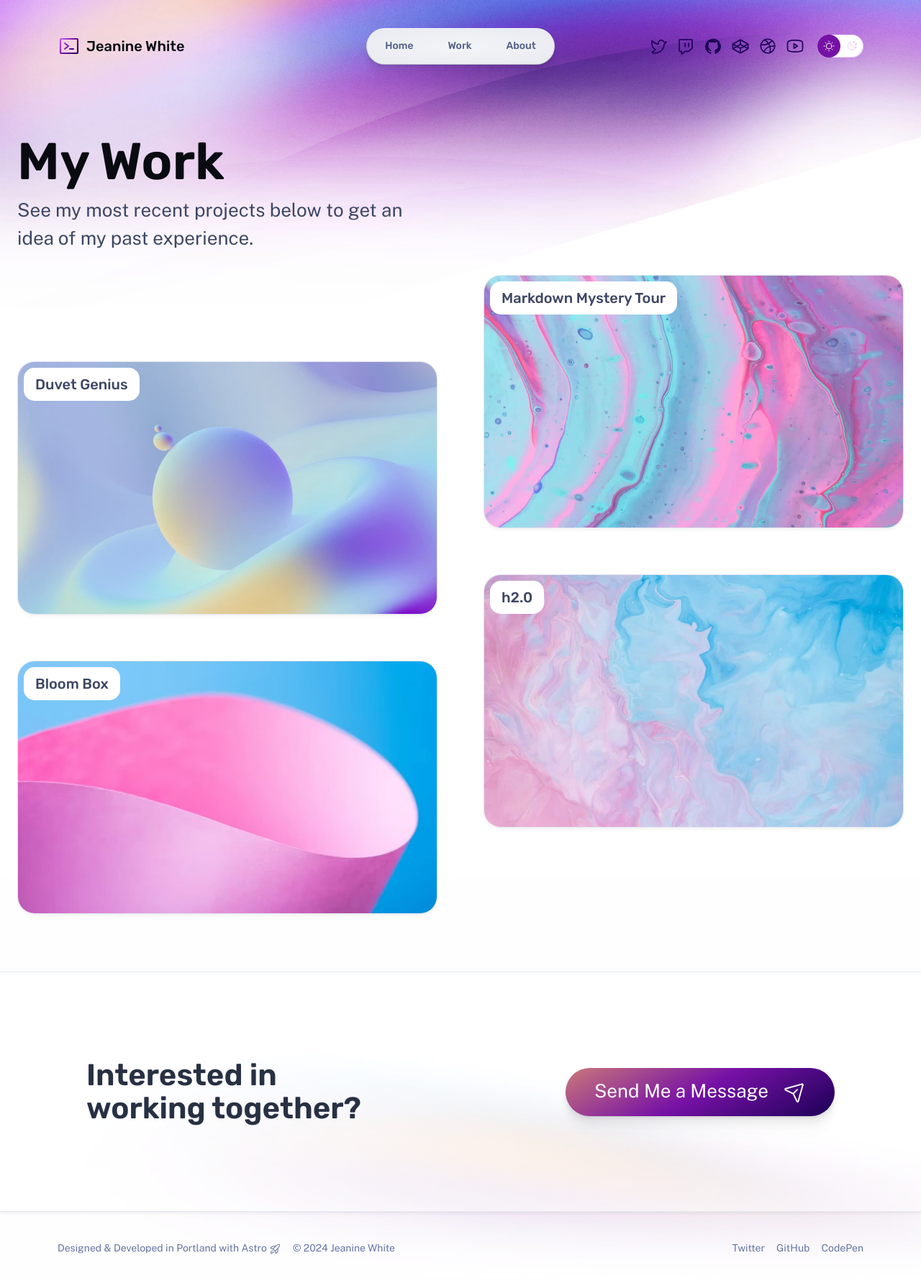
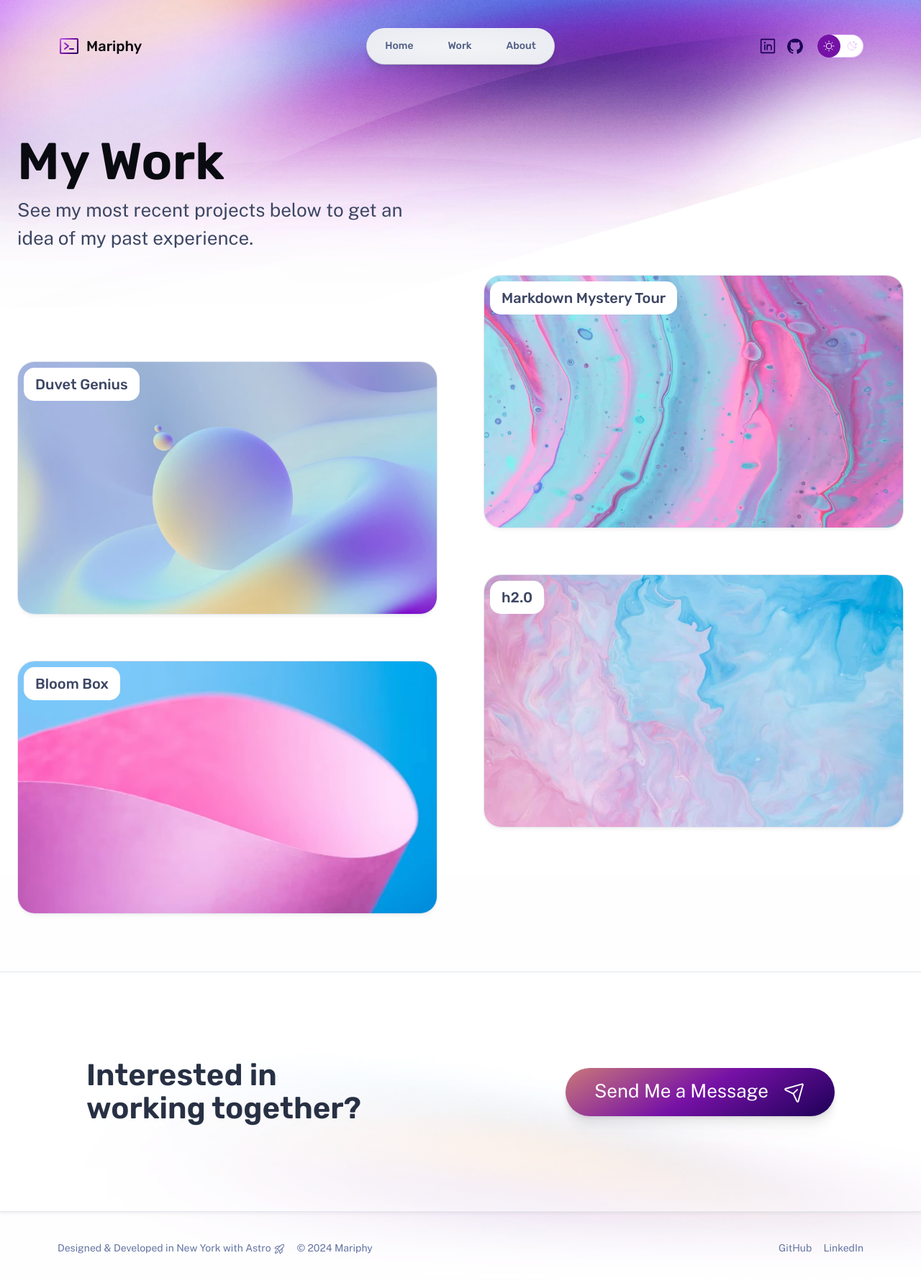
Before and after one commit to Mariphy/Mariphy.github.io, an Astro site: page /work in a window 1280 px wide. Shown: the whole page at 72% size. Built offline with nearby package versions, Linux system fonts and the light colour scheme; Astro itself is replaced by a stand-in of ours.

Commit message:
update footer and nav

```diff
--- a/src/components/Footer.astro
+++ b/src/components/Footer.astro
@@ -6,15 +6,14 @@ const currentYear = new Date().getFullYear();
 <footer>
 	<div class="group">
 		<p>
-			Designed & Developed in Portland with <a href="https://astro.build/">Astro</a>
+			Designed & Developed in New York with <a href="https://astro.build/">Astro</a>
 			<Icon icon="rocket-launch" size="1.2em" />
 		</p>
-		<p>&copy; {currentYear} Jeanine White</p>
+		<p>&copy; {currentYear} Mariphy</p>
 	</div>
 	<p class="socials">
-		<a href="https://twitter.com/me"> Twitter</a>
-		<a href="https://github.com/me"> GitHub</a>
-		<a href="https://codepen.io/me"> CodePen</a>
+		<a href="https://github.com/Mariphy"> GitHub</a>
+		<a href="https://www.linkedin.com/in/maria-ev/"> LinkedIn</a>
 	</p>
 </footer>
 <style>
--- a/src/components/Nav.astro
+++ b/src/components/Nav.astro
@@ -12,12 +12,9 @@ const textLinks: { label: string; href: string }[] = [
 
 /** Icon links to social media — edit these with links to your profiles! */
 const iconLinks: { label: string; href: string; icon: keyof typeof iconPaths }[] = [
-	{ label: 'Twitter', href: 'https://twitter.com/me', icon: 'twitter-logo' },
-	{ label: 'Twitch', href: 'https://twitch.tv/me', icon: 'twitch-logo' },
-	{ label: 'GitHub', href: 'https://github.com/me', icon: 'github-logo' },
-	{ label: 'CodePen', href: 'https://codepen.io/me', icon: 'codepen-logo' },
-	{ label: 'dribbble', href: 'https://dribbble.com/me', icon: 'dribbble-logo' },
-	{ label: 'YouTube', href: 'https://www.youtube.com/@me/', icon: 'youtube-logo' },
+	{ label: 'LinkedIn', href: 'https://www.linkedin.com/in/maria-ev/', icon: 'linkedin-logo' },
+	{ label: 'GitHub', href: 'https://github.com/Mariphy', icon: 'github-logo' },
+
 ];
 ---
 
@@ -25,7 +22,7 @@ const iconLinks: { label: string; href: string; icon: keyof typeof iconPaths }[]
 	<div class="menu-header">
 		<a href="/" class="site-title">
 			<Icon icon="terminal-window" color="var(--accent-regular)" size="1.6em" gradient />
-			Jeanine White
+			Mariphy
 		</a>
 		<menu-button>
 			<template>
```
